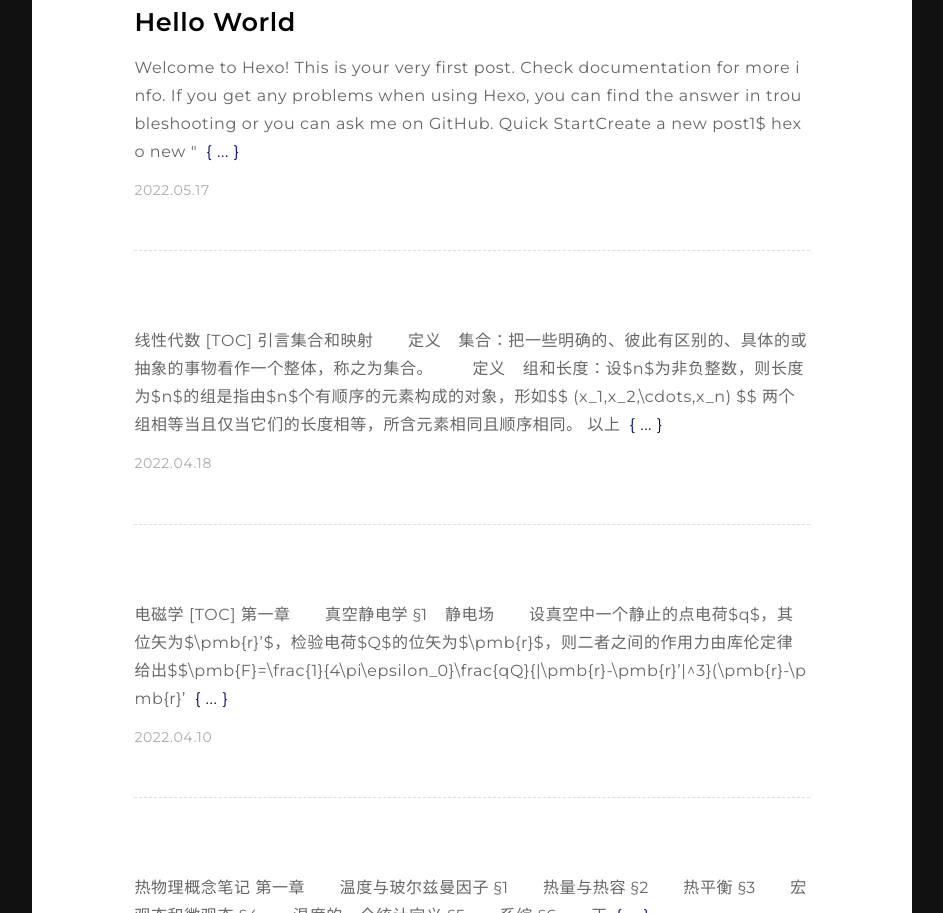
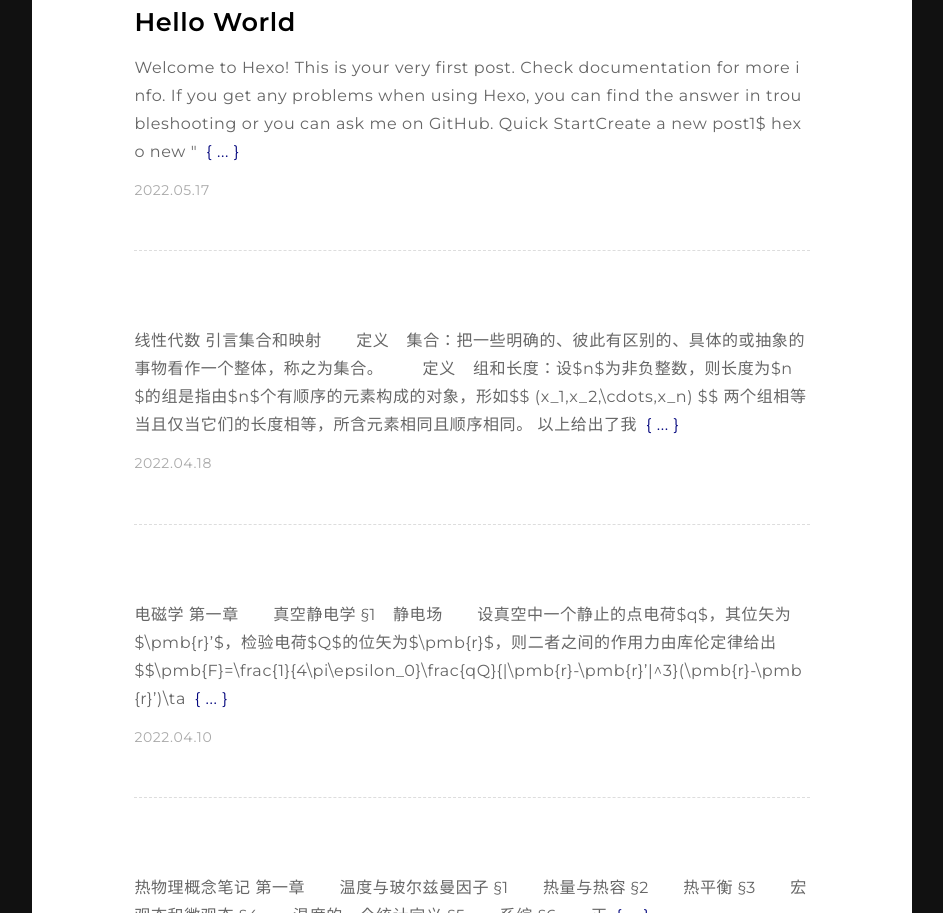
Before and after one commit to AndyXiang/AndyXiang.github.io, a plain HTML site: page index.html in a window 1280 px wide. Shown: the part 325-1238 px from the top of the page, without its empty margins (168-1111 px from the left). Drawn offline with nearby package versions, Linux system fonts and the light colour scheme.

Commit message:
Site updated: 2022-05-17 23:15:30

```diff
--- a/index.html
+++ b/index.html
@@ -55,11 +55,12 @@ Quick StartCreate a new post1$ hexo new &quot
             线性代数
 
 
-[TOC]
+
+
 引言集合和映射&ensp;&ensp;&ensp;&ensp;定义&ensp;&ensp;集合：把一些明确的、彼此有区别的、具体的或抽象的事物看作一个整体，称之为集合。
 &ensp;&ensp;&ensp;&ensp;定义&ensp;&ensp;组和长度：设$n$为非负整数，则长度为$n$的组是指由$n$个有顺序的元素构成的对象，形如$$ (x_1,x_2,\cdots,x_n) $$
 两个组相等当且仅当它们的长度相等，所含元素相同且顺序相同。
-以上
+以上给出了我
             <a class="read-more" href="/2022/04/18/%E7%BA%BF%E6%80%A7%E4%BB%A3%E6%95%B0%E7%9A%84%E5%89%AF%E6%9C%AC/"> ... </a>
         </div>
         <div class="post-date">2022.04.18</div>
@@ -71,8 +72,9 @@ Quick StartCreate a new post1$ hexo new &quot
               电磁学
 
 
-[TOC]
- 第一章&ensp;&ensp;&ensp;&ensp;真空静电学 §1&ensp;&ensp;静电场&ensp;&ensp;&ensp;&ensp;设真空中一个静止的点电荷$q$，其位矢为$\pmb{r}’$，检验电荷$Q$的位矢为$\pmb{r}$，则二者之间的作用力由库伦定律给出$$\pmb{F}=\frac{1}{4\pi\epsilon_0}\frac{qQ}{|\pmb{r}-\pmb{r}’|^3}(\pmb{r}-\pmb{r}’
+
+
+ 第一章&ensp;&ensp;&ensp;&ensp;真空静电学 §1&ensp;&ensp;静电场&ensp;&ensp;&ensp;&ensp;设真空中一个静止的点电荷$q$，其位矢为$\pmb{r}’$，检验电荷$Q$的位矢为$\pmb{r}$，则二者之间的作用力由库伦定律给出$$\pmb{F}=\frac{1}{4\pi\epsilon_0}\frac{qQ}{|\pmb{r}-\pmb{r}’|^3}(\pmb{r}-\pmb{r}’)\ta
             <a class="read-more" href="/2022/04/10/%E7%94%B5%E7%A3%81%E5%AD%A6%E7%9A%84%E5%89%AF%E6%9C%AC/"> ... </a>
         </div>
         <div class="post-date">2022.04.10</div>
```
Also changed, not shown: 2022/04/10/电磁学的副本/index.html (+2 -1 lines), 2022/04/18/线性代数的副本/index.html (+2 -1 lines).
